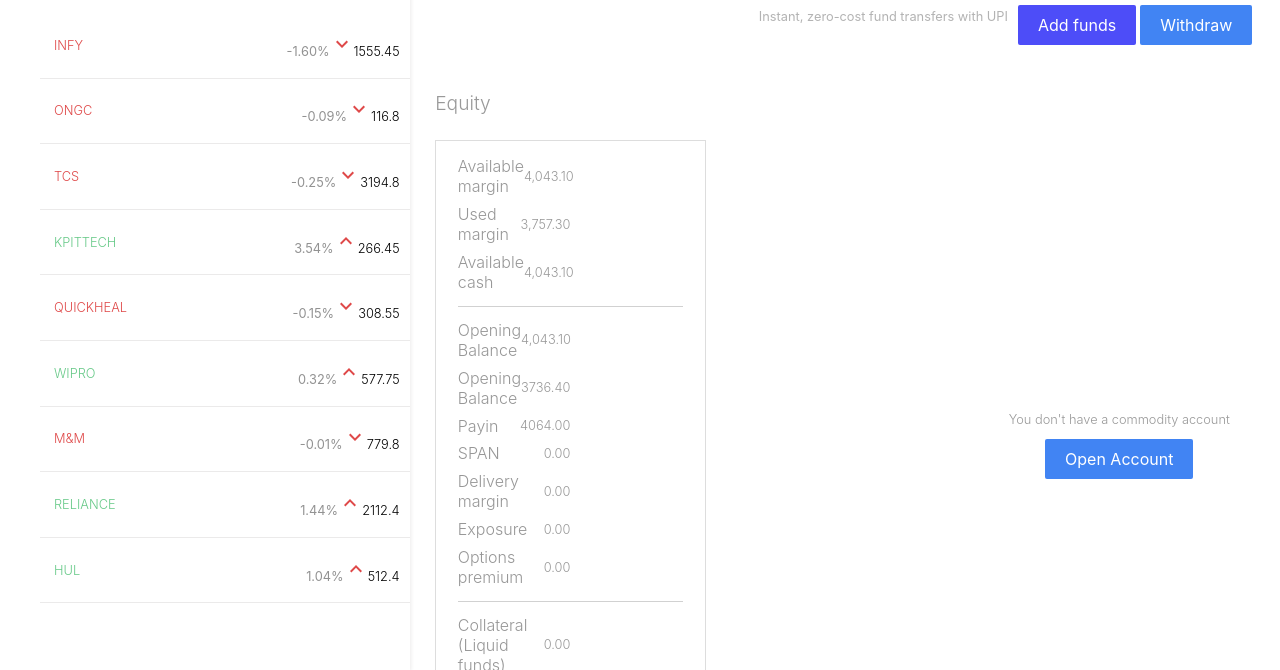
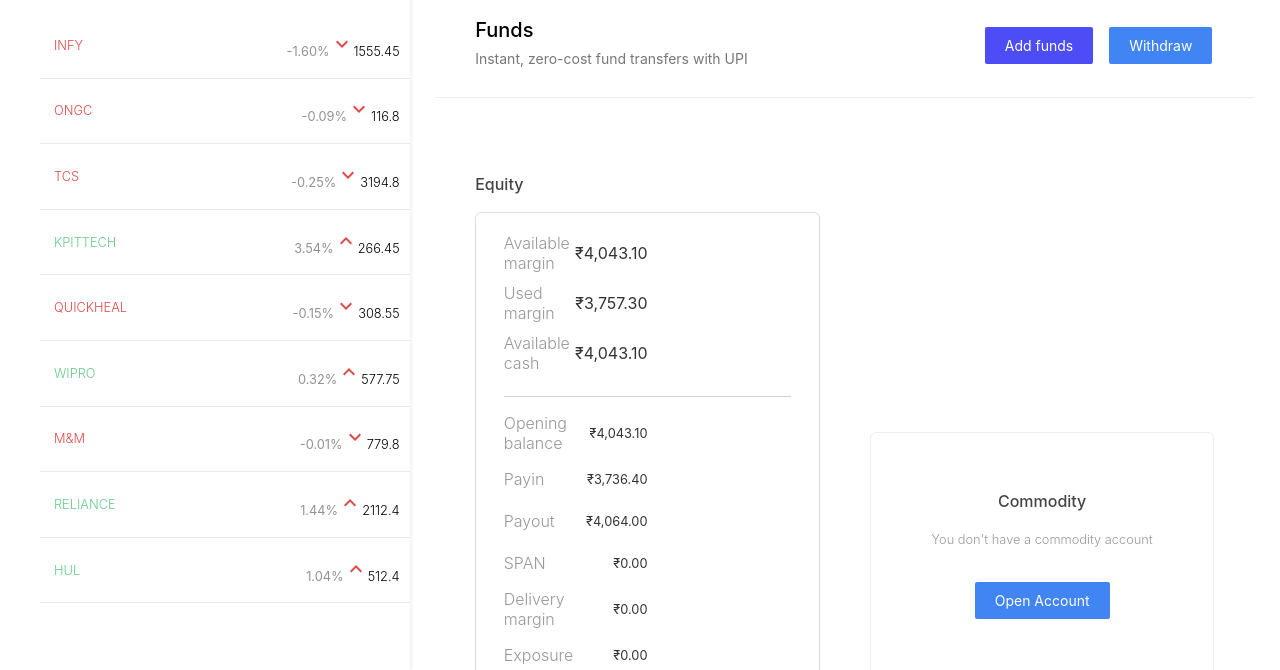
Before and after one commit to Balram000/ZERODHA-PROJECT, a React app in the folder dashboard/: page /funds in a window 1280 px wide. Shown: the part 130-800 px from the top of the page. Built offline with nearby package versions, Linux system fonts and the light colour scheme.

Commit message:
feat: update .gitignore to include .env and enhance Funds component with improved layout and styling

```diff
--- a/dashboard/src/Components/Funds.js
+++ b/dashboard/src/Components/Funds.js
@@ -4,82 +4,121 @@
 const Funds = () => {
   return (
     <>
+      {/* Funds Header */}
       <div className="funds">
-        <p>Instant, zero-cost fund transfers with UPI </p>
-        <Link className="btn btn-green">Add funds</Link>
-        <Link className="btn btn-blue">Withdraw</Link>
+        <div>
+          <h3>Funds</h3>
+          <p>Instant, zero-cost fund transfers with UPI</p>
+        </div>
+
+        <div className="fund-actions">
+          <Link to="/funds" className="btn btn-green">
+            Add funds
+          </Link>
+
+          <Link to="/funds" className="btn btn-blue">
+            Withdraw
+          </Link>
+        </div>
       </div>
 
-      <div className="row">
-        <div className="col">
-          <span>
-            <p>Equity</p>
-          </span>
+      {/* Funds Content */}
+      <div className="row funds-row">
 
-          <div className="table">
+        {/* Equity */}
+        <div className="col funds-col">
+          <h4>Equity</h4>
+
+          <div className="table funds-table">
+
+            {/* Main Balance */}
             <div className="data">
               <p>Available margin</p>
-              <p className="imp colored">4,043.10</p>
+              <p className="imp colored">₹4,043.10</p>
             </div>
+
             <div className="data">
               <p>Used margin</p>
-              <p className="imp">3,757.30</p>
+              <p className="imp">₹3,757.30</p>
             </div>
+
             <div className="data">
               <p>Available cash</p>
-              <p className="imp">4,043.10</p>
+              <p className="imp">₹4,043.10</p>
             </div>
+
             <hr />
+
+            {/* Account Details */}
             <div className="data">
-              <p>Opening Balance</p>
-              <p>4,043.10</p>
+              <p>Opening balance</p>
+              <p>₹4,043.10</p>
             </div>
-            <div className="data">
-              <p>Opening Balance</p>
-              <p>3736.40</p>
-            </div>
+
             <div className="data">
               <p>Payin</p>
-              <p>4064.00</p>
+              <p>₹3,736.40</p>
             </div>
+
+            <div className="data">
+              <p>Payout</p>
+              <p>₹4,064.00</p>
+            </div>
+
             <div className="data">
               <p>SPAN</p>
-              <p>0.00</p>
+              <p>₹0.00</p>
             </div>
+
             <div className="data">
               <p>Delivery margin</p>
-              <p>0.00</p>
+              <p>₹0.00</p>
             </div>
+
             <div className="data">
               <p>Exposure</p>
-              <p>0.00</p>
+              <p>₹0.00</p>
             </div>
+
             <div className="data">
               <p>Options premium</p>
-              <p>0.00</p>
+              <p>₹0.00</p>
             </div>
+
             <hr />
+
+            {/* Collateral */}
             <div className="data">
               <p>Collateral (Liquid funds)</p>
-              <p>0.00</p>
+              <p>₹0.00</p>
             </div>
+
             <div className="data">
               <p>Collateral (Equity)</p>
-              <p>0.00</p>
+              <p>₹0.00</p>
             </div>
-            <div className="data">
-              <p>Total Collateral</p>
-              <p>0.00</p>
+
+            <div className="data total-row">
+              <p>Total collateral</p>
+              <p>₹0.00</p>
             </div>
+
           </div>
         </div>
 
-        <div className="col">
+        {/* Commodity */}
+        <div className="col funds-col">
           <div className="commodity">
+            <h4>Commodity</h4>
+
             <p>You don't have a commodity account</p>
-            <Link className="btn btn-blue">Open Account</Link>
+
+            <Link to="/funds" className="btn btn-blue">
+              Open Account
+            </Link>
           </div>
         </div>
+
       </div>
     </>
   );
--- a/dashboard/src/index.css
+++ b/dashboard/src/index.css
@@ -28,54 +28,160 @@
   padding: 3% 2%;
 }
 
+/* =========================
+   FUNDS PAGE
+========================= */
+
 .funds {
-  width: 100%;
-  text-align: right;
   display: flex;
+  justify-content: space-between;
   align-items: center;
-  justify-content: flex-end;
+  padding: 30px 40px;
+  border-bottom: 1px solid #eee;
+}
+
+.funds h3 {
+  margin: 0 0 8px;
+  font-size: 20px;
+  font-weight: 500;
 }
 
 .funds p {
-  font-size: 0.8rem;
-  color: rgb(179, 179, 179);
-  margin-right: 8px;
+  margin: 0;
+  color: #777;
+  font-size: 14px;
+}
+
+.fund-actions {
+  display: flex;
+  gap: 12px;
 }
 
 .btn {
+  display: inline-block;
+  padding: 10px 20px;
+  border-radius: 4px;
   text-decoration: none;
-  padding: 10px 20px;
-  border-radius: 2px;
-  color: #fff;
-  margin-right: 2px;
-  margin-left: 2px;
+  font-size: 14px;
+  transition: 0.2s ease;
 }
 
 .btn-green {
-  background: #4caf50;
+  background: #387ed1;
+  color: white;
 }
 
 .btn-blue {
-  background: #4184f3;
+  background: #387ed1;
+  color: white;
 }
 
-.row {
-  width: 100%;
-  display: flex;
-  align-items: center;
-  justify-content: space-evenly;
-  margin-top: 5%;
+.btn:hover {
+  opacity: 0.9;
 }
 
-.col {
-  flex-basis: 48%;
-  text-align: left;
+/* =========================
+   CONTENT
+========================= */
+
+.funds-row {
+  display: flex;
+  gap: 50px;
+  padding: 35px 40px;
 }
 
-.col span {
+.funds-col {
+  flex: 1;
+}
+
+.funds-col h4 {
+  margin: 0 0 18px;
+  font-size: 16px;
+  font-weight: 500;
+  color: #444;
+}
+
+/* =========================
+   EQUITY TABLE
+========================= */
+
+.funds-table {
+  max-width: 600px;
+  border: 1px solid #eee;
+  border-radius: 6px;
+  padding: 20px 25px;
+  background: #fff;
+}
+
+.data {
   display: flex;
+  justify-content: space-between;
   align-items: center;
-  margin-bottom: 2%;
+  min-height: 42px;
+}
+
+.data p {
+  margin: 0;
+  color: #666;
+  font-size: 14px;
+}
+
+.data p:last-child {
+  color: #333;
+  font-weight: 400;
+}
+
+.data .imp {
+  font-size: 16px;
+  font-weight: 500;
+}
+
+.data .colored {
+  color: #387ed1;
+}
+
+.funds-table hr {
+  border: 0;
+  border-top: 1px solid #eee;
+  margin: 15px 0;
+}
+
+.total-row {
+  border-top: 1px solid #eee;
+  margin-top: 8px;
+  padding-top: 8px;
+}
+
+.total-row p {
+  font-weight: 500;
+}
+
+/* =========================
+   COMMODITY
+========================= */
+
+.commodity {
+  min-height: 230px;
+  border: 1px solid #eee;
+  border-radius: 6px;
+
+  display: flex;
+  flex-direction: column;
+  justify-content: center;
+  align-items: center;
+
+  padding: 30px;
+  text-align: center;
+}
+
+.commodity h4 {
+  margin-bottom: 15px;
+}
+
+.commodity p {
+  color: #777;
+  font-size: 14px;
+  margin-bottom: 20px;
 }
 
 .section-icon {
```
Also changed, not shown: 2 other files.
